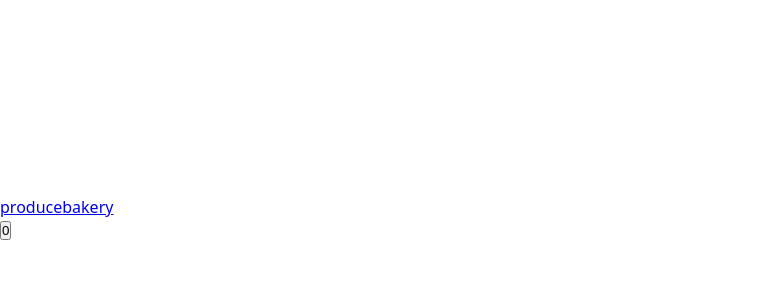
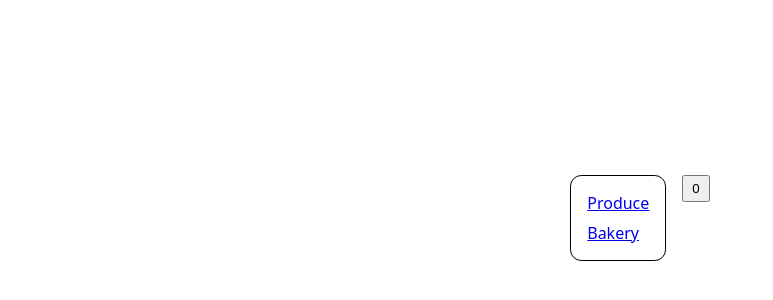
Before and after one commit to denaliazhi/esl-grocery-shop, a React (Vite) app: page /cart in a window 1280 px wide. Shown: the part 182-482 px from the top of the page, without its empty margins (0-773 px from the left). Built offline with nearby package versions, Linux system fonts and the light colour scheme.

Commit message:
style: layout products in basic grid

```diff
--- a/src/components/StoreNav.jsx
+++ b/src/components/StoreNav.jsx
@@ -12,7 +12,7 @@ export default function StoreNav({ allSections, selected, handleClick }) {
             className={section === selected ? "selected" : null}
             onClick={(e) => handleClick(e)}
           >
-            {section}
+            {section.charAt(0).toUpperCase() + section.slice(1)}
           </Link>
         );
       })}
--- a/src/index.css
+++ b/src/index.css
@@ -5,6 +5,8 @@
   text-rendering: optimizeLegibility;
   -webkit-font-smoothing: antialiased;
   -moz-osx-font-smoothing: grayscale;
+
+  --rounded: 0.7rem;
 }
 
 * {
@@ -15,6 +17,60 @@
 
 body {
   display: flex;
+  justify-content: center;
   place-items: center;
   min-height: 100vh;
 }
+
+#root {
+  display: flex;
+  gap: 1rem;
+}
+
+button {
+  padding: 0.25rem 0.5rem;
+}
+
+.store-nav {
+  display: flex;
+  flex-direction: column;
+  gap: 0.5rem;
+  border: 1px solid black;
+  border-radius: var(--rounded);
+  padding: 1rem;
+  height: min-content;
+}
+
+.selected {
+  background-color: bisque;
+}
+
+.cart-btn {
+  height: min-content;
+}
+
+.product-shelf {
+  display: flex;
+  justify-content: center;
+  flex-wrap: wrap;
+  gap: 1rem;
+  max-width: 37rem;
+}
+
+.product {
+  width: 11rem;
+  padding: 1rem;
+  border: 1px solid black;
+  border-radius: var(--rounded);
+  text-align: center;
+}
+
+.product img {
+  height: 6rem;
+  width: auto;
+}
+
+.number-picker {
+  display: flex;
+  gap: 0.5rem;
+}
```
